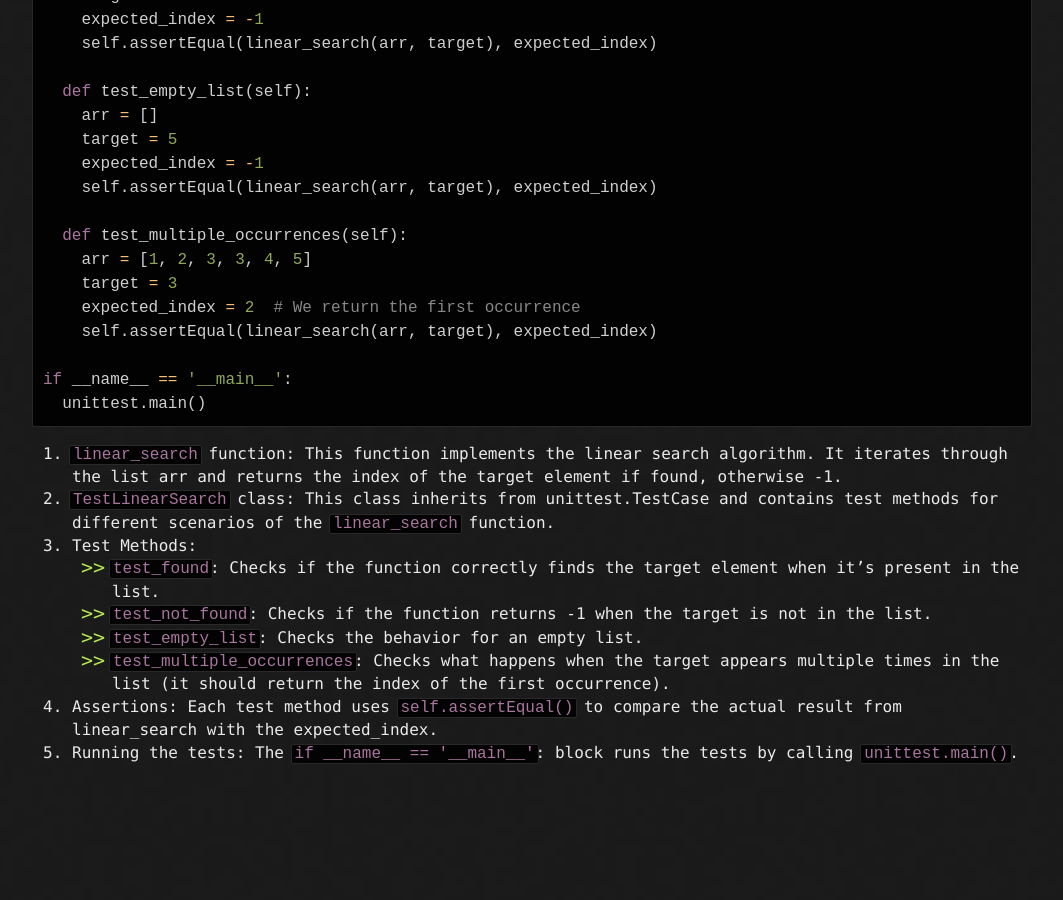
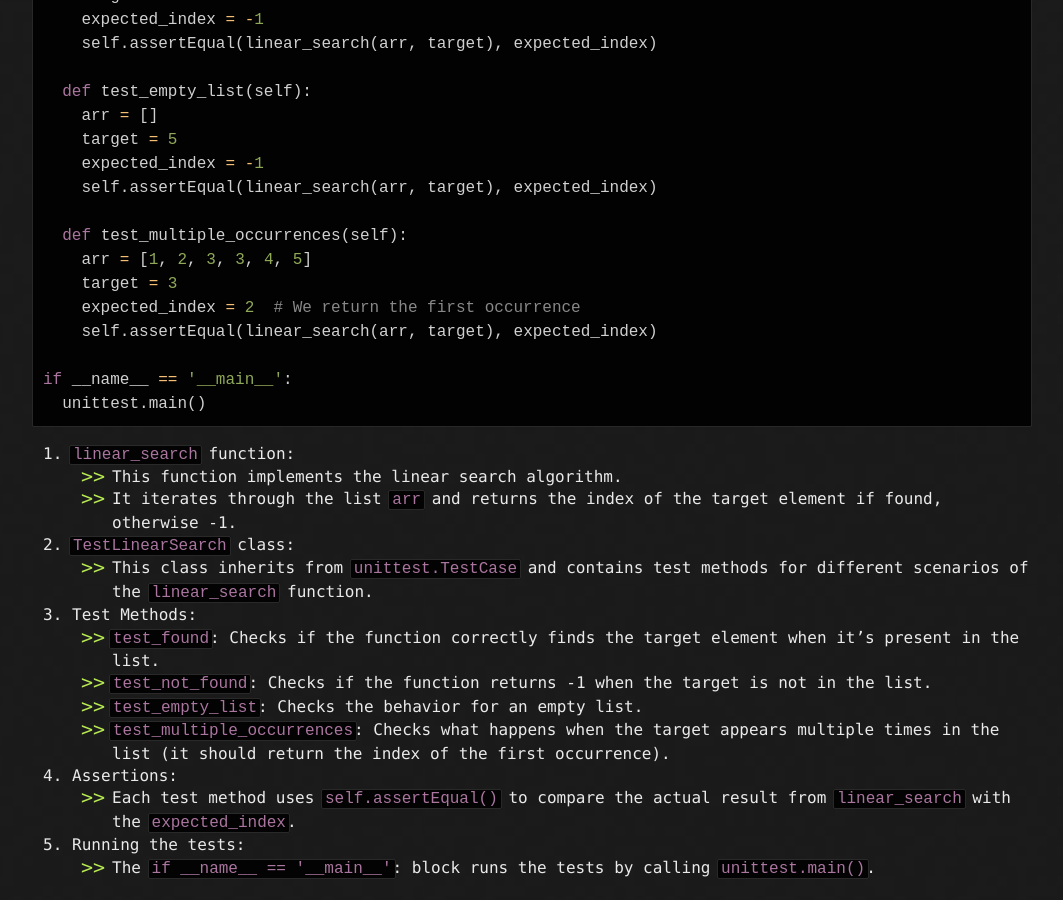
Before and after one commit to sciustechnologia/sciustechnologia.github.io, a Jekyll site: the page built from python/10_algos/1002u.md, in a window 1280 px wide and 900 px high, scrolled down 1011 px. Shown: the whole window, without its empty margins (108-1171 px from the left). Built offline with Jekyll 4.4.1, drawn with Linux system fonts in a browser that asks for light colours; before the commit the page ends 1796 px from its top, so only the background shows below that; part of the change alters nothing that is shown.

Commit message:
Update 1002u.md

````diff
--- a/python/10_algos/1002u.md
+++ b/python/10_algos/1002u.md
@@ -55,12 +55,17 @@ if __name__ == '__main__':
   unittest.main()
 ```
 
-1. `linear_search` function: This function implements the linear search algorithm. It iterates through the list arr and returns the index of the target element if found, otherwise -1.
-2. `TestLinearSearch` class: This class inherits from unittest.TestCase and contains test methods for different scenarios of the `linear_search` function.
-3. Test Methods:
+1. `linear_search` function:
+* This function implements the linear search algorithm.
+* It iterates through the list `arr` and returns the index of the target element if found, otherwise -1.
+3. `TestLinearSearch` class:
+* This class inherits from `unittest.TestCase` and contains test methods for different scenarios of the `linear_search` function.
+4. Test Methods:
 * `test_found`: Checks if the function correctly finds the target element when it's present in the list.
 * `test_not_found`: Checks if the function returns -1 when the target is not in the list.
 * `test_empty_list`: Checks the behavior for an empty list.
 * `test_multiple_occurrences`: Checks what happens when the target appears multiple times in the list (it should return the index of the first occurrence).
-4. Assertions: Each test method uses `self.assertEqual()` to compare the actual result from linear_search with the expected_index.
-5. Running the tests: The `if __name__ == '__main__'`: block runs the tests by calling `unittest.main()`.
+4. Assertions:
+* Each test method uses `self.assertEqual()` to compare the actual result from `linear_search` with the `expected_index`.
+5. Running the tests:
+* The `if __name__ == '__main__'`: block runs the tests by calling `unittest.main()`.
````
